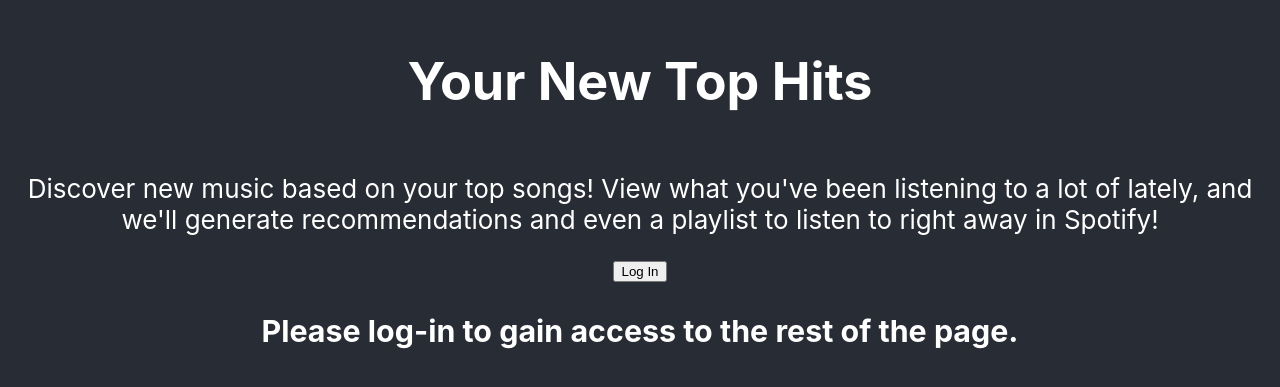
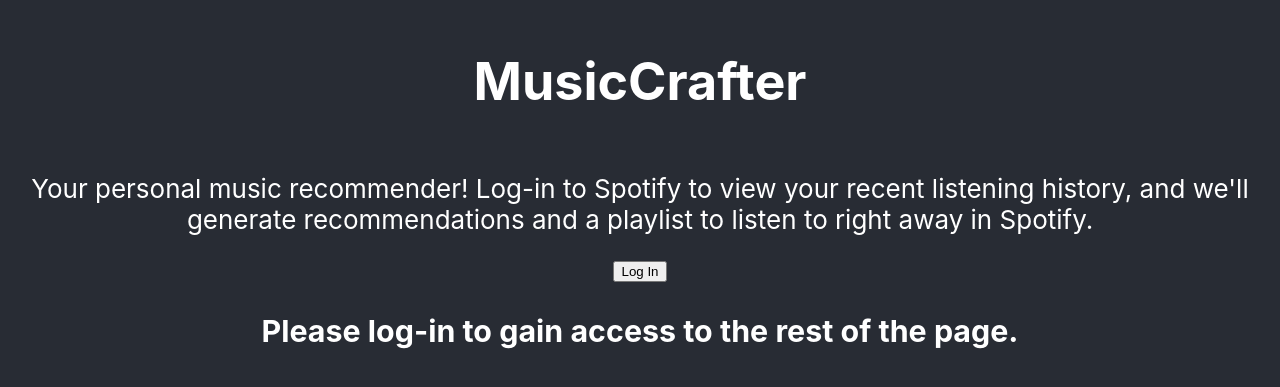
Before and after one commit to armank57/music-recommender-app, a React (Create React App) app: page / in a window 1280 px wide. Shown: the part 203-590 px from the top of the page. Built offline with nearby package versions, Linux system fonts and the light colour scheme; the HTML template or start-up script is replaced by a standard one.

Commit message:
Updated name, removed console.log for fixed bugs

```diff
--- a/src/App.js
+++ b/src/App.js
@@ -170,9 +170,10 @@
   return (
     <div className="App">
       <header className="App-header">
-        <h1>Your New Top Hits</h1>
-        <p>Discover new music based on your top songs! View what you've been listening to a lot of lately,
-          and we'll generate recommendations and even a playlist to listen to right away in Spotify!
+        <h1>MusicCrafter</h1>
+        <p>
+          Your personal music recommender! Log-in to Spotify to view your recent listening history,
+          and we'll generate recommendations and a playlist to listen to right away in Spotify.
         </p>
 
         { !access_token ?
--- a/src/Components/DisplaySongs/DisplaySongs.css
+++ b/src/Components/DisplaySongs/DisplaySongs.css
@@ -11,6 +11,8 @@
     height: 64px;
     object-fit: cover;
     margin-right: 10px;
+    border-top-left-radius: 8px;
+    border-bottom-left-radius: 8px;
 }
 
 .track-details {
--- a/src/Components/DisplaySongs/index.js
+++ b/src/Components/DisplaySongs/index.js
@@ -2,9 +2,6 @@
 import './DisplaySongs.css';
 
 const DisplaySongs = ({ tracks }) => {
-    console.log(tracks);
-    const artists = [];
-
     return (
         <div>
             {tracks.map((track) => (
--- a/src/Components/GenerateRecs/index.js
+++ b/src/Components/GenerateRecs/index.js
@@ -61,7 +61,6 @@
   }
 
   async function createPlaylist(tracksUri) {
-    console.log(tracksUri);
     const { id: user_id } = await fetchWebApi('v1/me', 'GET');
 
     const playlist = await fetchWebApi(`v1/users/${user_id}/playlists`, 'POST', {
```
